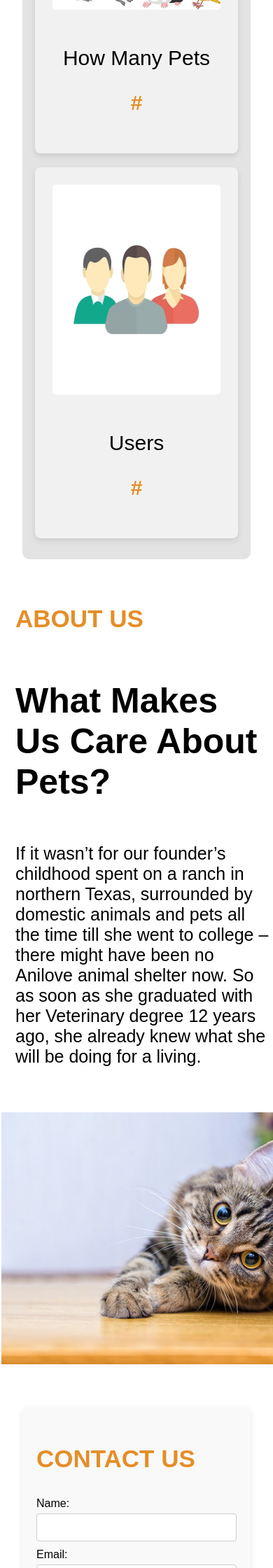
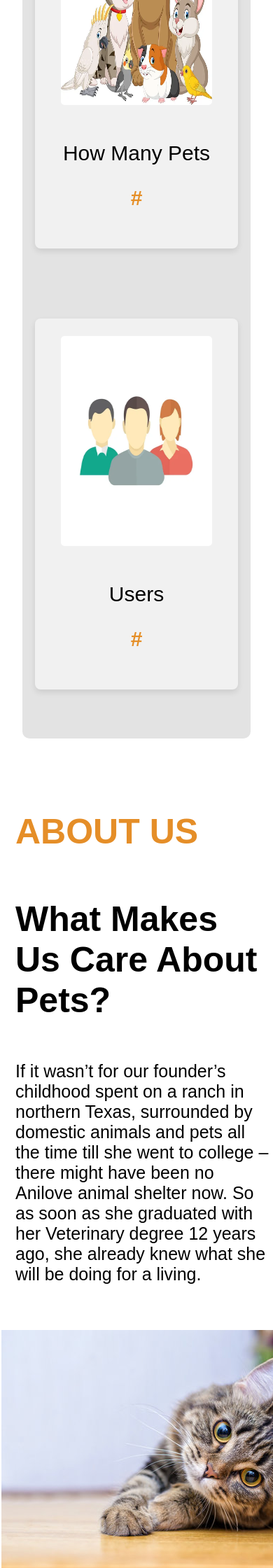
Before and after one commit to MalinduShasan/final_php_project, a PHP site: page / in a window 390 px wide; the page is wider, and only the part inside the window is pictured. Shown: the part 4160-6400 px from the top of that part at 70% size. Run offline with PHP 8.4, Linux system fonts and the light colour scheme.

Commit message:
fixed code

```diff
--- a/index.php
+++ b/index.php
@@ -81,7 +81,6 @@
         .btn-donate{
             padding: 10px 15px;
             border-radius: 5px;
-            background-color: #e58e26;
             font-size: 30px;
             color: #FFFFFF;
             margin-top: 20px;
@@ -89,10 +88,16 @@
 
         }
         .btn-donate:hover {
-        background-color: #f6b93b;
+            background-color: #f6b93b;
+        }
+        button{
+            background-color:#e58e26;
+        }
+        button:hover{
+            background-color: #f6b93b;
         }
         .topic{
-            font-size:35px;
+
             color: #e58e28;
             font-weight: bold;
         }
@@ -107,7 +112,7 @@
         }
 
         /*image gallery*/
-         .row {
+        .row {
             display: flex;
             justify-content: space-around;
             padding: 10px;
@@ -151,6 +156,7 @@
             flex: 1;
             background-color: #f1f1f1;
             padding: 25px;
+            margin:40px;
             text-align: center;
             font-size: 18px;
             border-radius: 8px;
@@ -158,7 +164,7 @@
             box-shadow: 0 4px 8px rgba(0, 0, 0, 0.1);
         }
         .status-bar-inner-box img {
-            width: 100%;
+            width: 90%;
             height: 300px;
             object-fit: fill;
             border-radius: 5px;
@@ -174,6 +180,7 @@
         .about-container{
             display: flex;
             height: 500px;
+            margin-top:70px;
         }
         .about-us{
             flex:3;
@@ -195,21 +202,23 @@
         /*contact us*/
         .contact-container {
             display: flex;
+            flex-wrap: wrap;
             justify-content: space-between;
             align-items: flex-start;
-            gap: 20px;
+            gap: 90px;
             padding: 30px;
-            max-width: 1200px;
+            max-width: 1500px;
             margin: 0 auto;
+            margin-top: 70px;
         }
 
-        /* Form styling */
         .contact-form {
             flex: 1;
             background-color: #f9f9f9;
             padding: 20px;
             border-radius: 8px;
             box-shadow: 0 4px 8px rgba(0, 0, 0, 0.1);
+            min-width: 300px;
         }
 
         .contact-form h2 {
@@ -219,6 +228,7 @@
         .contact-form label {
             display: block;
             margin: 10px 0 5px;
+            font-size: 25px;
         }
 
         .contact-form input[type="text"],
@@ -241,7 +251,6 @@
         .contact-form button {
             width: 100%;
             padding: 10px;
-            background-color: #4CAF50;
             color: white;
             border: none;
             border-radius: 4px;
@@ -250,23 +259,17 @@
             margin-top: 15px;
         }
 
-        .contact-form button:hover {
-            background-color: #45a049;
-        }
-
-        /* Map box styling */
         .map-container {
             flex: 1;
             background-color: #e3e3e3;
             padding: 20px;
             border-radius: 8px;
             box-shadow: 0 4px 8px rgba(0, 0, 0, 0.1);
-            text-align: center;
-            margin-top: 20px;
-            width: 100%; /* Full width */
-            max-width: 600px; /* Limit maximum width */
-            height: 400px;
-            overflow: hidden;
+            margin-top: 30px;
+            width: 100%;
+            max-width: 100%;
+            min-width: 300px;
+            min-height: 400px;
         }
 
         .map-container iframe {
@@ -275,6 +278,7 @@
             border: 0;
             border-radius: 4px;
         }
+
 
         @media screen and (max-width: 768px) {
             .header-image {
@@ -325,6 +329,11 @@
                 margin-top: 30px;
             }
 
+            .map-container {
+                flex-direction: column;
+                margin-top: 30px;
+            }
+
         }
     </style>
     </head>
@@ -352,7 +361,7 @@
 
                 <!---adopt cats-->
                 <div class="adopt-cat">
-                    <p class="topic">ADOPT CATS</p>
+                    <h1 class="topic">ADOPT CATS</h1>
                     <h1>Bring a New Cat Home</h1>
                     <p>Ensure your puppies get off to a great start with our company. Whether you are breeding your first litter or next 'Best in Show' winner, we proudly support dedicated
                     responsible dog breeders like you.</p>
@@ -400,7 +409,7 @@
 
                 <div class="about-container">
                     <div class="about-us">
-                        <p class="topic">ABOUT US</p>
+                        <h1 class="topic">ABOUT US</h1>
                         <h1>What Makes Us Care About Pets?</h1>
                         <p>If it wasn’t for our founder’s childhood spent on a ranch in northern Texas,
                             surrounded by domestic animals and pets all the time till she went to college –
@@ -417,7 +426,7 @@
                 <div class="contact-container">
                     <!-- Form section -->
                     <div class="contact-form">
-                    <p class="topic">CONTACT US</p>
+                    <h1 class="topic">CONTACT US</h1>
                         <form id="contactForm" onsubmit="return validateForm()">
                             <label for="name">Name:</label>
                             <input type="text" id="name" name="name" >
@@ -449,14 +458,14 @@
                         const phone = document.getElementById("phone").value;
                         const address = document.getElementById("address").value;
 
-                        if (name === "" || email === "" || phone === "" || address === "") {
-                            alert("Please fill in all fields.");
+                        const namePattern = /^[A-Za-z\s]+$/;
+                        if (!namePattern.test(name)) {
+                            alert("Please enter only letters and spaces for the name.");
                             return false;
                         }
 
-                        const namePattern = /^[A-Za-z\s]+$/;
-                        if (!namePattern.test(name)) {
-                            alert("Please enter only letters and spaces for the name.");
+                        if (name === "" || email === "" || phone === "" || address === "") {
+                            alert("Please fill in all fields.");
                             return false;
                         }
 
```
